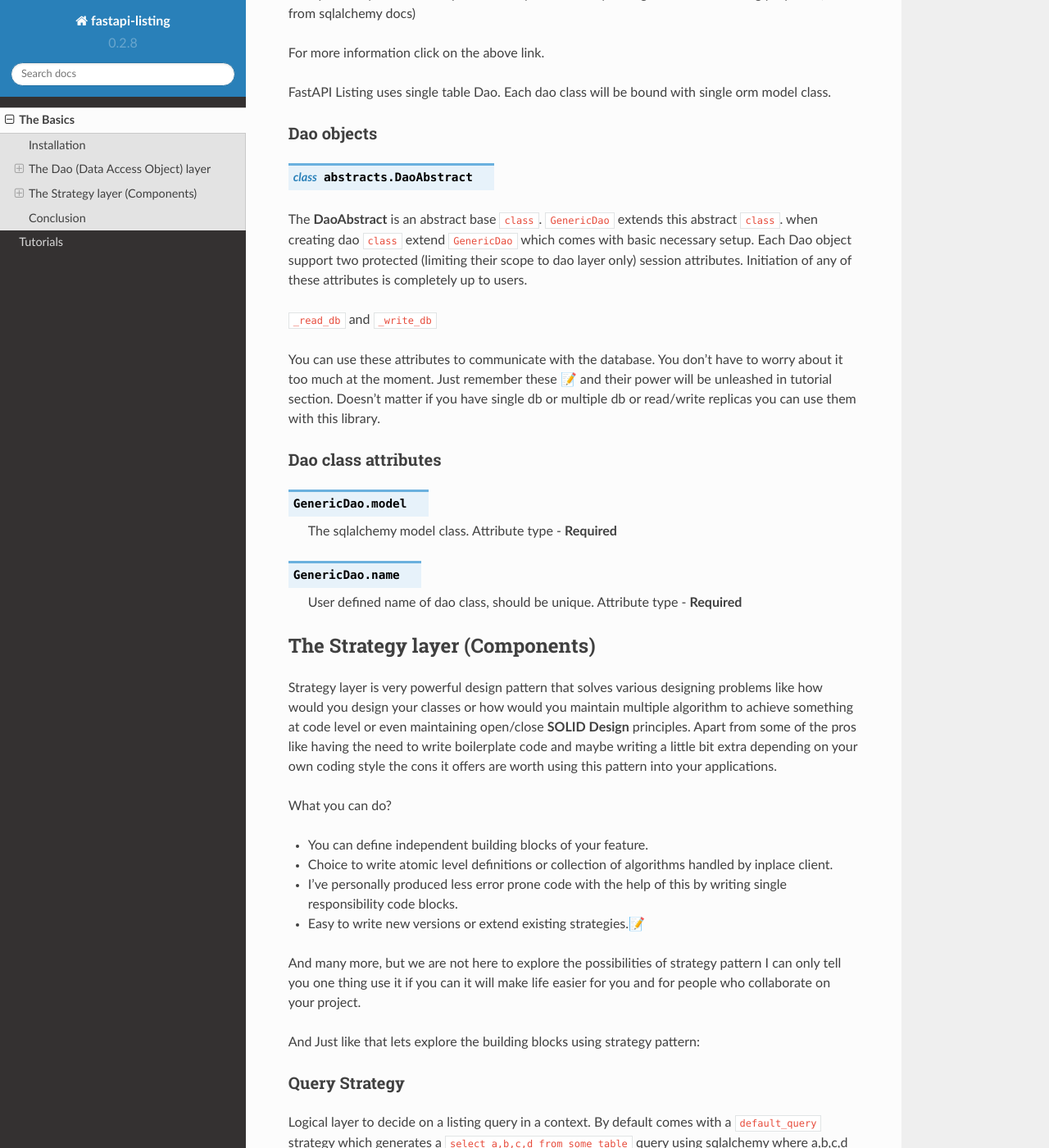
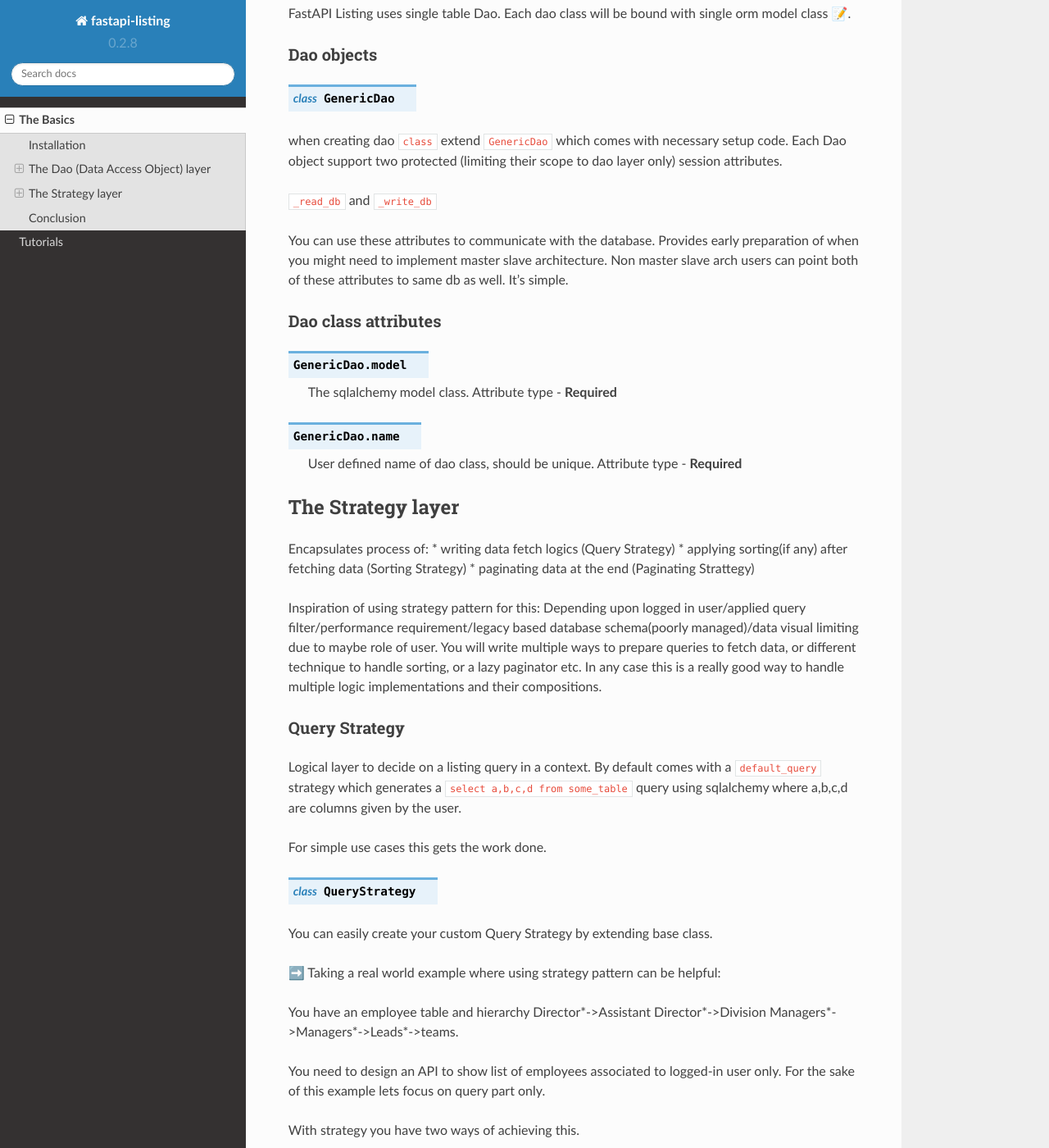
Before and after one commit to danielhasan1/fastapi-listing, a Sphinx documentation site: the page built from docs/basics.rst, in a window 1280 px wide and 1400 px high, scrolled down 694 px. Shown: the whole window at 82% size. Built offline with Sphinx 7.4.7 and the Read the Docs theme 2.0.0, drawn with Linux system fonts in a browser that asks for light colours; some of the changed text lies outside the part shown.

Commit message:
update docs

```diff
--- a/docs/basics.rst
+++ b/docs/basics.rst
@@ -13,42 +13,37 @@
 
 .. _dao overview:
 
+
 The Dao (Data Access Object) layer
 ----------------------------------
 
 FastAPI Listing uses a `dao <https://www.oracle.com/java/technologies/data-access-object.html#:~:text=The%20Data%20Access%20Object%20(or,to%20a%20generic%20client%20interface>`_
-layer. Its use is popular in Java but it has many advantages that anyone can leverage while writing complex reusable data access logics.
-The main idea is to separate your business logic from your data access logic.
+layer.
 
 Benefits
 
 * A dedicated place for writing queries
 * Better Separation
 * Ability to change queries independently
-* Maintain open/close principle
-* A common playground when multiple collaborators are working together
+* Provides common code usage for more than one place
+* imports look cleaner
 
 Metaphorically "a dedicated place where you cultivate your ingredients for cooking purpose" (stolen from sqlalchemy docs)
 
-For more information click on the above link.
-
-FastAPI Listing uses single table Dao. Each dao class will be bound with single orm model class.
+FastAPI Listing uses single table Dao. Each dao class will be bound with single orm model class 📝.
 
 Dao objects
 ^^^^^^^^^^^
 
-.. py:class:: abstracts.DaoAbstract
+.. py:class:: GenericDao
 
-The **DaoAbstract** is an abstract base ``class``. ``GenericDao`` extends this abstract ``class``.
-when creating dao ``class`` extend ``GenericDao`` which comes with basic necessary setup.
+when creating dao ``class`` extend ``GenericDao`` which comes with necessary setup code.
 Each Dao object support two protected (limiting their scope to dao layer only) session attributes.
-Initiation of any of these attributes is completely up to users.
 
 ``_read_db`` and ``_write_db``
 
-You can use these attributes to communicate with the database. You don't have to worry about it too much at the moment.
-Just remember these 📝 and their power will be unleashed in tutorial section. Doesn't matter if you have single db or multiple db
-or read/write replicas you can use them with this library.
+You can use these attributes to communicate with the database. Provides early preparation of when you might need to implement master slave architecture.
+Non master slave arch users can point both of these attributes to same db as well. It's simple.
 
 Dao class attributes
 ^^^^^^^^^^^^^^^^^^^^
@@ -62,136 +57,120 @@
     User defined name of dao class, should be unique. Attribute type - **Required**
 
 
-The Strategy layer (Components)
--------------------------------
+The Strategy layer
+-------------------
+Encapsulates process of:
+* writing data fetch logics  (Query Strategy)
+* applying sorting(if any) after fetching data (Sorting Strategy)
+* paginating data at the end (Paginating Strattegy)
 
-Strategy layer is very powerful design pattern that solves various designing problems like how would you design your classes or how would you
-maintain multiple algorithm to achieve something at code level or even maintaining open/close **SOLID Design** principles.
-Apart from some of the pros like having the need to write boilerplate code and maybe writing a little bit extra depending on your own coding style
-the cons it offers are worth using this pattern into your applications.
-
-What you can do?
-
-* You can define independent building blocks of your feature.
-* Choice to write atomic level definitions or collection of algorithms handled by inplace client.
-* I've personally produced less error prone code with the help of this by writing single responsibility code blocks.
-* Easy to write new versions or extend existing strategies.📝
-
-And many more, but we are not here to explore the possibilities of strategy pattern I can only tell you one thing use it if you can it will make life
-easier for you and for people who collaborate on your project.
-
-And Just like that lets explore the building blocks using strategy pattern:
+Inspiration of using strategy pattern for this:
+Depending upon logged in user/applied query filter/performance requirement/legacy based database schema(poorly managed)/data visual limiting due to maybe role of user.
+You will write multiple ways to prepare queries to fetch data, or different technique to handle sorting, or a lazy paginator etc.
+In any case this is a really good way to handle multiple logic implementations and their compositions.
 
 Query Strategy
 ^^^^^^^^^^^^^^
 
 Logical layer to decide on a listing query in a context. By default comes with a ``default_query`` strategy which generates a
-``select a,b,c,d from some_table`` query using sqlalchemy where a,b,c,d are columns provided by *client*.
+``select a,b,c,d from some_table`` query using sqlalchemy where a,b,c,d are columns given by the user.
 
-*A client here is someone who consumes query strategy it could be defined at service layer (place to write business logic)
-or could be inplace client(existing on strategy layer itself)*
 
 For simple use cases this gets the work done.
 
-.. py:class:: abstracts.QueryStrategy
+.. py:class:: QueryStrategy
 
-An abstract base class containing an abstractmethod ``get_query`` this class will act as base for all QueryStrategy classes.
+You can easily create your custom Query Strategy by extending base class.
 
-Default implementation of `QUERY STRATEGY`::
+➡️ Taking a real world example where using strategy pattern can be helpful:
 
-    from fastapi_listing.strategies import QueryStrategy
+You have an employee table and hierarchy Director*->Assistant Director*->Division Managers*->Managers*->Leads*->teams.
 
-The above default strategy won't do?
+You need to design an API to show list of employees associated to logged-in user only. For the sake of this example lets focus on query part only.
 
-After creating your dao class by extending ``GenericDao`` overwrite method ``get_default_read``, and write your sql query. Allows a little flexibility.
+With strategy you have two ways of achieving this.
 
-**Note: Don't add any behaviour at Dao level, Dao layer should be as generic as possible maintain getter setter behaviour at this Dao**
+➡️ Creating context related query strategies:
 
-Feeling like adding a little bit of behaviour like adding logged-in user related API checks?
+``class DirectorQueryForEmp(QueryStrategy)``
 
-This is a good indication of creating context specific strategy to get listing query.
+``class AssistantDirectorQueryForEmp(QueryStrategy)``
 
-Example: You have an employee table and hierarchy Director*->Assistant Director*->Division Managers*->Managers*->Leads*->teams.
+``class DivisionManagerQueryForEmp(QueryStrategy)``
 
-You need to design an API to show list of employees associated to logged-in user only. For the sake of this example lets focus on query part for now.
+``class ManagersQueryForEmp(QueryStrategy)``
 
-Creating context related query strategies:
+``class LeadsQueryForEmp(QueryStrategy)``
 
-``class DirectorQuery(QueryStrategy)``
+You can abstract and encapsulate relevant logic to make a decision on logged in user basis. You can choose which one to call at runtime.
 
-``class AssistantDirectorQuery(QueryStrategy)``
+Or
 
-``class DivisionManagerQuery(QueryStrategy)``
+➡️ Encapsulate the whole thing into one:
 
-``class ManagersQuery(QueryStrategy)``
+``class EmployeeQuery(QueryStrategy)``
 
-``class LeadsQuery(QueryStrategy)``
+And implement context based logics in one place. Choosing to write in any of above style is a personal decision based on project requirements.
 
-We won't go so far as to implementing these strategies as that is out of scope of this section.
 
 Benefit of above approach:
 
 - Context is clear by just a look
 - light weight containers of logical instructions
 - Decoupled and easy to extend
-- Define fundamental behaviour in each class
-- Much Easier to incorporate new features without breaking existing one by easy extensibility due to such design principle.
+- Much Easier to incorporate new relevant features like adding for new role or super user.
 
 Sorting Strategy
 ^^^^^^^^^^^^^^^^
 
-Responsible for applying sorting scheme(sql native sorting) on your query. Simple as it sounds nothing fancy here.
+Responsible for applying sorting scheme(sql native sorting) on your query. Simple as it sound, nothing fancy here.
 
-.. py:class:: abstracts.AbsSortingStrategy
+.. py:class:: SortingOrderStrategy
 
-An abstract base class containing an abstractmethod ``sort`` this class acts as base for all SortingStrategy classes
+**SortingOrderStrategy** ``class`` knows two *client* site keywords ``asc`` or ``dsc`` and applies sorting scheme on basis of this 📝.
 
-Default implementation of `Sorting Strategy`::
-
-    from fastapi_listing.strategies import SortingOrderStrategy
-
-The **SortingOrderStrategy** ``class`` knows two *client* site keywords ``asc`` or ``dsc`` and applies sorting scheme on basis of this. 📝
-
-*client here is remote client. Its a good time to mention, we have adapters in place to adapt our existing remote client params and convert them to feed into `fastapi-listing`.
-so no need to change anything at your remote client site like your frontend or any other backend service*
+🤯You are using different keywords to make sorting decision? No worries 😉 :ref:`Make FastAPI Listing adapt to it<adapterbenefit>`.
 
 
-Pagination Strategy
+Paginator Strategy
 ^^^^^^^^^^^^^^^^^^^
 
-listing query is implicitly shared and a page response that will be returned to remote client is produced.
-The default implementation is easy and flexible.
+Simple Paginator to paginate your database queries and return paginated response to your clients.
 
-.. py:class:: abstracts.AbsPaginatingStrategy
+.. py:class:: PaginationStrategy
 
-An abstract base class containing ab abstractmethod ``paginate`` this class acts as base for all PaginatingStrategy classes
+* Easily define pagination params.
+* Support dynamic page resizing.
+* You can configure ``default_page_size`` to return default number of items if client made a request without pagination params
+* You can configure ``max_page_size``, to avoid memory choke on absurd page size demands from clients.
+* Easily implement your own custom paginator to add more features like lazy loading or range based slicing.
 
-Default implementation of `Paginating Strategy`::
-
-    from fastapi_listing.strategies import PaginationStrategy
-
+🤯You have an existing set of pagination params. can you still use it? Yes! 😉 :ref:`Make FastAPI Listing adapt to it<adapterbenefit>`.
 
 The Filters layer
 ^^^^^^^^^^^^^^^^^
 
-The most used feature of any listing service easily, and maintaining filters is an art in itself.
+The most used feature of any listing service easily, and maintaining filters is an art in itself ❤️.
 
-Easily the most complex and sensitive area of any listing that gets out of control in terms of performance as well as readability with poorly maintained code.
-Not only talking about simple filters but writing and maintaining the most complex filter is never been easier.
-Inspired by **django-admin** design of writing and maintaining filters which
-giving you complete control over your filter definitions and their manipulations. Create filter anywhere import it use it like any independent
-facade API. As you will see how inbuilt ``generic_filters`` will make it easy and super fast to integrate filters in your listing APIs.
+Abstracts away the complex procedure of applying filters, No more branching (if else) in your listing API even if you have more than a dozen filters,
+with this you can write performance packed robust filters.
+
+Inspired by **django-admin** design of writing and maintaining filters. Create filter anywhere easy to import ❤️ like any independent
+facade API. You will see how inbuilt ``generic_filters`` will make it easy and super fast to integrate filters in your listing APIs.
+
+🤯 Can it support your existing clients filter parameters? Ofcourse! 😉 :ref:`Make FastAPI Listing adapt to it<adapterbenefit>`.
 
 
 The Interceptor layer
 ^^^^^^^^^^^^^^^^^^^^^
 
-Allows user to alter the way filters and sorters are applied. Break through the ordinary iterative approach. Implement your own custom
-behaviour of execution plan of filters/Sorters.
+Allows user to alter the way filters and sorters are applied. Basically allows users to write custom execution plan for filters/Sorters.
 
 Reason of existence - In my personal experience there are situations when applying two or many filters directly could cause
 multitude of problems if applied in one by one fashion like **django-admin** does. Maybe you wanna skip one or combine two filter into one
 and form a more optimised and robust query for your db to handle. You can consider similar scenarios for sorters.
+
+.. _adapterbenefit:
 
 The Feature Params Adapter layer
 ^^^^^^^^^^^^^^^^^^^^^^^^^^^^^^^^
--- a/docs/tutorials.rst
+++ b/docs/tutorials.rst
@@ -741,8 +741,8 @@
 use the** :ref:`adapter <adapter_attr>` **to make your existing listing service adapt to your existing code.**
 
 
-Pagination Strategy
-^^^^^^^^^^^^^^^^^^^
+Customising Paginator Strategy
+^^^^^^^^^^^^^^^^^^^^^^^^^^^^^^
 
 We have a default pagination class. Which handles slicing of our data into pages with variable size. The provided pagination ``class``
 is simple and gets the work done. If you wanna write your own efficient paginating strategy for huge tables or any other use case
```
Also changed, not shown: docs/index.rst (+5 -9 lines).
